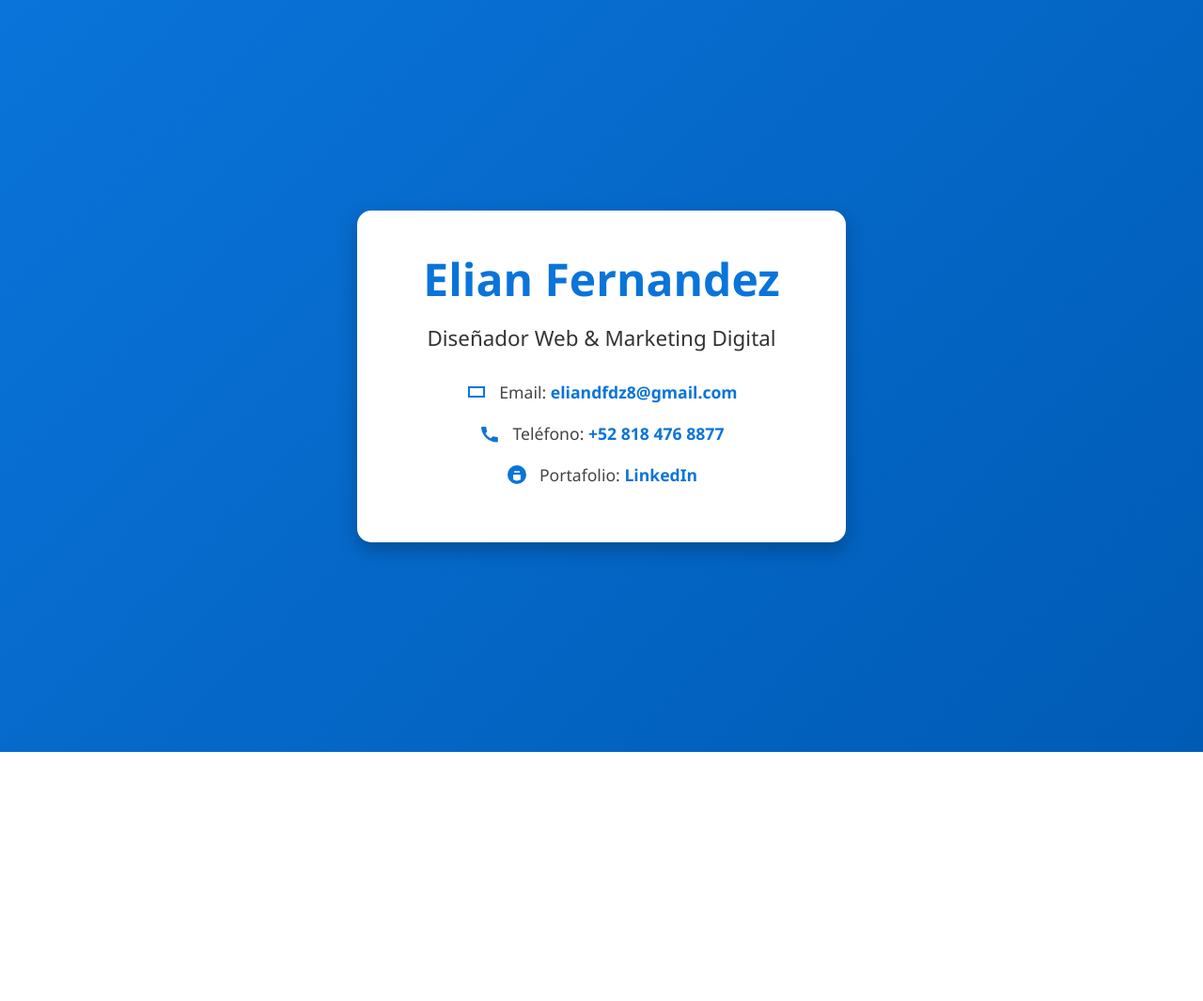
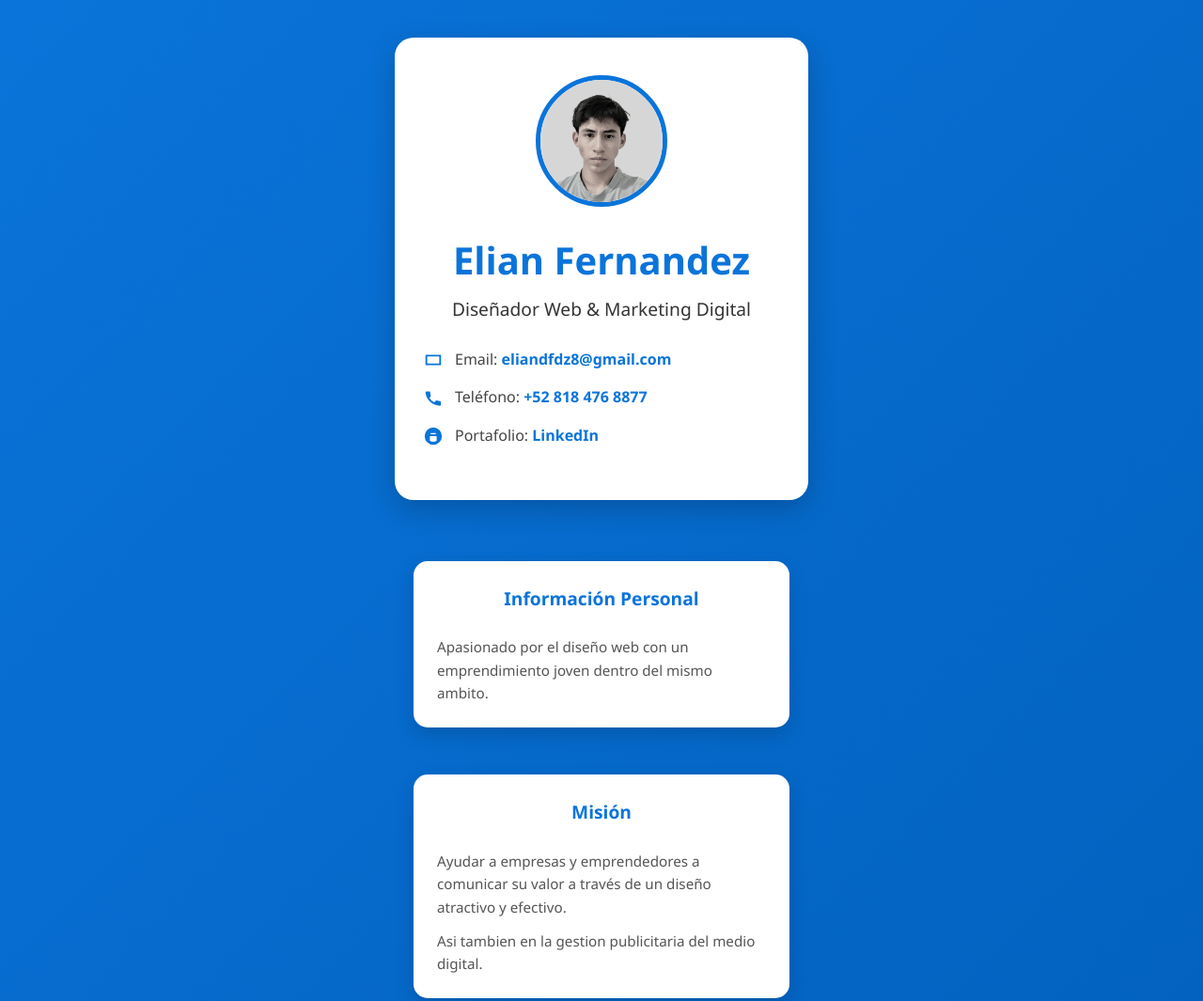
Before and after one commit to eliandfdz/index.html, a plain HTML site: page index.html in a window 1280 px wide. Shown: the top 1065 px of the page at 94% size. Before the commit the page ends 800 px from the top, so only its background shows below. Drawn offline with Linux system fonts and the light colour scheme.

Commit message:
Add files via upload

```diff
--- a/index.html
+++ b/index.html
@@ -3,106 +3,208 @@
 <head>
   <meta charset="UTF-8" />
   <meta name="viewport" content="width=device-width, initial-scale=1" />
-  <title>Tarjeta Digital - Elian Fernandez</title>
+  <title>Elian Fernandez | Diseñador Web</title>
   <style>
+    * { box-sizing: border-box; margin: 0; padding: 0; }
     body {
-      margin: 0;
-      height: 100vh;
-      display: flex;
-      justify-content: center;
-      align-items: center;
       background: linear-gradient(135deg, #0A74DA, #005BB5);
       font-family: 'Segoe UI', Tahoma, Geneva, Verdana, sans-serif;
-      overflow: hidden;
+      color: #0A74DA;
+      line-height: 1.6;
+    }
+    .container {
+      max-width: 480px;
+      margin: 0 auto;
+      padding: 40px 20px;
     }
     .card {
-      background: #ffffff;
+      background: #fff;
+      border-radius: 20px;
+      padding: 40px 30px;
+      text-align: center;
+      box-shadow: 0 10px 30px rgba(0, 0, 0, 0.2);
+      animation: slideFade 1.2s ease-out forwards;
+      transform: translateY(30px);
+      opacity: 0;
+    }
+    @keyframes slideFade {
+      to { transform: translateY(0); opacity: 1; }
+    }
+    .photo {
+      width: 140px; height: 140px;
+      margin: 0 auto 25px;
+      border-radius: 50%;
+      overflow: hidden;
+      border: 5px solid #0A74DA;
+      animation: fadeInPhoto 1.5s ease forwards;
+      opacity: 0;
+    }
+    @keyframes fadeInPhoto {
+      to { opacity: 1; }
+    }
+    .photo img { width: 100%; height: 100%; object-fit: cover; }
+    .name { font-size: 2.5rem; font-weight: 700; margin-bottom: 5px; }
+    .title { font-size: 1.2rem; color: #333; margin-bottom: 25px; }
+    .info, .info-box {
+      display: flex; align-items: center; gap: 12px;
+      color: #444; font-size: 1rem; margin: 15px 0;
+    }
+    .info svg, .info-box svg { width: 22px; height: 22px; fill: #0A74DA; }
+    a { color: #0A74DA; text-decoration: none; font-weight: 600; }
+    a:hover { text-decoration: underline; }
+
+    /* ---- NUEVA SECCIÓN ---- */
+    .info-section {
+      display: grid;
+      grid-template-columns: repeat(auto-fit, minmax(220px, 1fr));
+      gap: 20px;
+      margin: 50px auto 0;
+      max-width: 960px;
+      padding: 0 20px;
+    }
+    .info-box {
+      background: #fff;
+      padding: 25px;
       border-radius: 15px;
-      padding: 40px 50px;
-      box-shadow: 0 8px 20px rgba(0,0,0,0.25);
-      max-width: 420px;
-      width: 100%;
-      text-align: center;
+      box-shadow: 0 8px 20px rgba(0, 0, 0, 0.15);
+      flex-direction: column;
+      opacity: 0; transform: translateY(30px);
+      transition: all 0.8s ease-out;
+    }
+    .info-box.active {
+      opacity: 1; transform: translateY(0);
+    }
+    .info-box h3 {
+      margin-bottom: 12px;
       color: #0A74DA;
-      opacity: 0;
-      transform: translateY(30px) scale(0.9);
-      animation: fadeSlideIn 1.8s ease-out forwards;
-    }
-    @keyframes fadeSlideIn {
-      to {
-        opacity: 1;
-        transform: translateY(0) scale(1);
-      }
-    }
-    .name {
-      font-size: 3rem;
-      font-weight: 700;
-      margin-bottom: 15px;
-    }
-    .title {
-      font-size: 1.4rem;
-      margin-bottom: 30px;
-      color: #333;
-    }
-    .info {
-      font-size: 1.1rem;
-      margin-bottom: 20px;
-      display: flex;
-      align-items: center;
-      justify-content: center;
-      gap: 12px;
-      color: #444;
-    }
-    .info svg {
-      width: 24px;
-      height: 24px;
-      fill: #0A74DA;
-      flex-shrink: 0;
-    }
-    a {
-      color: #0A74DA;
-      text-decoration: none;
-      font-weight: 600;
-    }
-    a:hover {
-      text-decoration: underline;
-    }
-    @media (max-width: 480px) {
-      .card {
-        padding: 30px 20px;
-        max-width: 90vw;
-      }
-      .name {
-        font-size: 2.4rem;
-      }
-      .title {
       font-size: 1.2rem;
     }
-      .info {
+    .info-box p {
+      color: #555;
+      font-size: 0.95rem;
+      text-align: left;
+    }
+    .contact-section {
+      background: #fff;
+      padding: 30px;
+      border-radius: 15px;
+      box-shadow: 0 8px 20px rgba(0, 0, 0, 0.15);
+      margin: 40px auto 60px;
+      max-width: 600px;
+      opacity: 0; transform: translateY(30px);
+      transition: all 0.8s ease-out;
+    }
+    .contact-section.active {
+      opacity: 1; transform: translateY(0);
+    }
+    .contact-section h3 {
+      margin-bottom: 15px;
+      color: #0A74DA;
+      font-size: 1.3rem;
+      text-align: center;
+    }
+    .contact-section form {
+      display: flex;
+      flex-direction: column;
+      gap: 12px;
+    }
+    .contact-section input,
+    .contact-section textarea {
+      padding: 10px;
+      border: 1px solid #ccc;
+      border-radius: 8px;
+      font-size: 0.95rem;
+      resize: vertical;
+    }
+    .contact-section button {
+      padding: 12px;
+      border: none;
+      border-radius: 8px;
+      background: #0A74DA;
+      color: #fff;
       font-size: 1rem;
+      cursor: pointer;
+      transition: background 0.3s;
     }
+    .contact-section button:hover {
+      background: #005BB5;
+    }
+    @media (max-width: 500px) {
+      .photo { width: 110px; height: 110px; margin-bottom: 20px; }
+      .name { font-size: 2rem; }
+      .title { font-size: 1rem; }
     }
   </style>
 </head>
 <body>
+  <div class="container">
+    <!-- TARJETA PRINCIPAL -->
     <div class="card">
+      <div class="photo">
+        <img src="ElianFernandez.jpg" alt="Foto de Elian Fernandez" />
+      </div>
       <div class="name">Elian Fernandez</div>
       <div class="title">Diseñador Web & Marketing Digital</div>
-
       <div class="info">
-      <svg viewBox="0 0 24 24" aria-hidden="true"><path d="M3 6v12h18V6H3zm16 10H5v-8h14v8z"/></svg>
+        <svg viewBox="0 0 24 24"><path d="M3 6v12h18V6H3zm16 10H5v-8h14v8z"/></svg>
         <span>Email: <a href="mailto:eliandfdz8@gmail.com">eliandfdz8@gmail.com</a></span>
       </div>
-
       <div class="info">
-      <svg viewBox="0 0 24 24" aria-hidden="true"><path d="M6.62 10.79a15.053 15.053 0 006.59 6.59l1.8-1.8a1 1 0 011.09-.21 11.72 11.72 0 003.7.59 1 1 0 011 1v3.5a1 1 0 01-1 1A17 17 0 013 6a1 1 0 011-1h3.5a1 1 0 011 1 11.72 11.72 0 00.59 3.7 1 1 0 01-.21 1.09l-1.8 1.8z"/></svg>
+        <svg viewBox="0 0 24 24"><path d="M6.62 10.79a15.053 15.053 0 006.59 6.59l1.8-1.8a1 1 0 011.09-.21 11.72 11.72 0 003.7.59 1 1 0 011 1v3.5a1 1 0 01-1 1A17 17 0 013 6a1 1 0 011-1h3.5a1 1 0 011 1 11.72 11.72 0 00.59 3.7 1 1 0 01-.21 1.09l-1.8 1.8z"/></svg>
         <span>Teléfono: <a href="tel:+528184768877">+52 818 476 8877</a></span>
       </div>
-
       <div class="info">
-      <svg viewBox="0 0 24 24" aria-hidden="true"><path d="M12 2a10 10 0 1010 10A10.011 10.011 0 0012 2zm3.93 15.36a8.154 8.154 0 01-7.86 0v-5.46h7.86zm-.93-7.5h-6v-1.5h6z"/></svg>
-      <span>Portafolio: <a href="https://www.linkedin.com/in/elian-fernandez-navarro-7a8808367/" target="_blank" rel="noopener noreferrer">LinkedIn</a></span>
+        <svg viewBox="0 0 24 24"><path d="M12 2a10 10 0 1010 10A10.011 10.011 0 0012 2zm3.93 15.36a8.154 8.154 0 01-7.86 0v-5.46h7.86zm-.93-7.5h-6v-1.5h6z"/></svg>
+        <span>Portafolio: <a href="https://www.linkedin.com/in/elian-fernandez-navarro-7a8808367/" target="_blank">LinkedIn</a></span>
       </div>
     </div>
+
+    <!-- SECCIÓN: INFO ADICIONAL -->
+    <section class="info-section">
+      <div class="info-box reveal">
+        <h3>Información Personal</h3>
+        <p>Apasionado por el diseño web con un emprendimiento joven dentro del mismo ambito.</p>
+      </div>
+      <div class="info-box reveal">
+        <h3>Misión</h3>
+        <p>Ayudar a empresas y emprendedores a comunicar su valor a través de un diseño atractivo y efectivo.</p>
+        <p>Asi tambien en la gestion publicitaria del medio digital.</p>
+      </div>
+      <div class="info-box reveal">
+        <h3>Visión</h3>
+        <p>Convertir mi emprendimiento personal en un referente de diseño minimalista automatizado, enfocándome en usabilidad y estética.</p>
+      </div>
+      <div class="info-box reveal">
+        <h3>Formación Académica</h3>
+        <p>Estudiante Lic. en Ing. en Automatizacion y Sistemas Inteligentes.</p>
+      </div>
+    </section>
+
+    <!-- SECCIÓN: FORMULARIO DE CONTACTO -->
+    <section class="contact-section reveal">
+      <h3>Contacto</h3>
+<form action="https://getform.io/f/anlxrrwa" method="POST">
+  <input type="text" name="nombre" placeholder="Tu nombre" required />
+  <input type="email" name="email" placeholder="Tu correo" required />
+  <textarea name="mensaje" placeholder="Tu mensaje" required></textarea>
+  <button type="submit">Enviar</button>
+</form>
+
+    </section>
+  </div>
+
+  <script>
+    // Intersection Observer para activar animaciones al hacer scroll
+    const reveals = document.querySelectorAll('.reveal');
+    const observer = new IntersectionObserver((entries) => {
+      entries.forEach(entry => {
+        if (entry.isIntersecting) {
+          entry.target.classList.add('active');
+          observer.unobserve(entry.target);
+        }
+      });
+    }, { threshold: 0.2 });
+    reveals.forEach(el => observer.observe(el));
+  </script>
 </body>
 </html>
```
Also changed, not shown: gracias.html (added, +11 -0 lines), ElianFernandez.jpg (added). Lines whose indentation alone changed are shown as unchanged.
